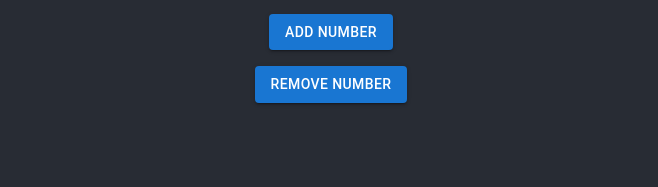
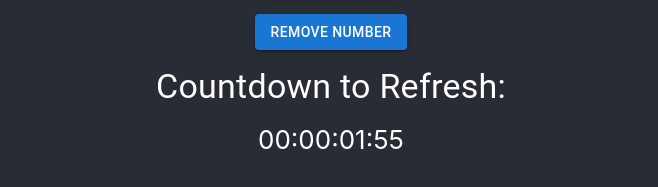
Before and after one commit to OOCAZ/openhandserver, a React (Create React App) app: page / in a window 1280 px wide. Shown: the part 535-722 px from the top of the page, without its empty margins (309-967 px from the left). Built offline with nearby package versions, Linux system fonts and the light colour scheme; no server answers.

Commit message:
added countdown to refresh

```diff
--- a/package.json
+++ b/package.json
@@ -14,6 +14,7 @@
     "mui-image": "^1.0.7",
     "prettier": "^2.7.1",
     "react": "^18.2.0",
+    "react-countdown": "^2.3.2",
     "react-dom": "^18.2.0",
     "react-scripts": "5.0.1",
     "web-vitals": "^2.1.4"
--- a/src/App.js
+++ b/src/App.js
@@ -1,13 +1,14 @@
 import openhandweb from './openhandweb.png'
 import './App.css';
 import React, {useEffect} from 'react';
-import { Button, TextField, ThemeProvider, createTheme } from '@mui/material';
+import { Button, TextField, ThemeProvider, createTheme, Typography } from '@mui/material';
 import Image from 'mui-image';
 import axios from 'axios';
 import CloseIcon from '@mui/icons-material/Close';
 import Alert from '@mui/material/Alert';
 import IconButton from '@mui/material/IconButton';
 import Collapse from '@mui/material/Collapse';
+import Countdown from 'react-countdown';
 
 function App() {
 
@@ -141,8 +142,11 @@ function App() {
           </Collapse>
           <TextField id="outlined-basic" label="Number" variant="outlined" onChange={handleChange} value={currentNumber} />
         </ThemeProvider>
+
         <Button variant="contained" sx={{mt: 2}} onClick={onAddNumber}>Add Number</Button>
         <Button variant="contained" sx={{mt: 2}} onClick={onRemoveNumber}>Remove Number</Button>
+        <Typography sx={{m: 2}} variant="h4">Countdown to Refresh:</Typography>
+        <Countdown date={Date.now() + 120000} />
       </header>
 
     </div>
```
Also changed, not shown: 1 other file (tests, documents, lock files or other folders).
